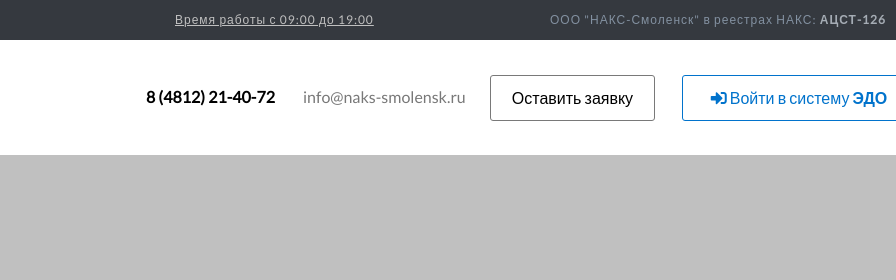
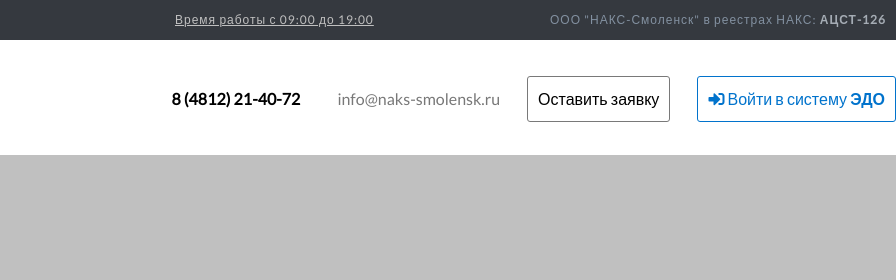
Before and after one commit to testpass1982/gsasslearning, a plain HTML site: page index.html in a window 1280 px wide. Shown: the top 280 px of the page, 384-1280 px from the left. Drawn offline with nearby package versions, Linux system fonts and the light colour scheme.

Commit message:
adde styles to white header

```diff
--- a/index.html
+++ b/index.html
@@ -20,8 +20,9 @@
       214000, город Смоленск, Краснинское шоссе 21, офис 2</div>
     <div class="work-time">Время работы с 09:00 до 19:00</div>
     <div class="in-naks-registry">ООО  "НАКС-Смоленск" в реестрах НАКС: <span class="reg-name">АЦСТ-126 </span></div>
-  </div></div>
-
+  </div>
+</div>
+<div class="white-header-container">
   <div class="white-header">
   <div class="logo"><img src="/img/logo_for_white_header.png" alt='Аттестационный центр "НАКС Смоленск"'></div>
   <div class="email-and-login-area">
@@ -33,8 +34,8 @@
     <i class="fas fa-sign-in-alt"></i>
     Войти в систему <span class="bolded">ЭДО</span></div>
   </div>
-
-  </div>
+</div>
+</div>
   <div class="main-cont">main-content</div>
   <div class="content">content</div>
 </main>
--- a/scss/style.scss
+++ b/scss/style.scss
@@ -10,6 +10,7 @@ main {
     flex-flow: column;
     justify-content: center;
     margin: auto;
+    width: 100%;
 }
 
 .bolded {
@@ -23,6 +24,7 @@ main {
 @media (min-width: 960px) {
     .top-gray-line {
         background-color: #35393f;
+        width: 100%;
     }
         .top-addr-container {
             margin: auto;
@@ -53,49 +55,54 @@ main {
             display: inline;
         }
     }
+    .white-header-container{
+        width: 100%;
+        margin: auto;
+    }
     .white-header {
         margin: auto;
-        width: $content-width;
+        max-width: $content-width;
         height: 115px;
         display: flex;
-        flex-flow: row nowrap;
+        flex-flow: row wrap;
         justify-content: space-between;
     }
     .logo {
         padding: 30px 10px 30px;
-        width: 300px;
+        // width: 300px;
     }
 
     .email-and-login-area {
-        margin-left: auto;
+        // margin-left: auto;
         display: flex;
+        justify-content: space-between;
         align-items: center;
     }
 
     .org-phone {
         color: black;
         font-weight: bold;
-        // padding: 0px 10px;
+        padding: 0px 10px;
         margin-right: 17px;
-        width: 140px;
+        // width: 140px;
     }
 
     .org-email {
         color: #787878;
-        // padding: 0px 10px;
+        padding: 0px 10px;
         margin-right: 17px;
-        width: 170px;
+        // width: 170px;
     }
 
     .send-message-button {
         text-align: center;
-        // padding: 0px 10px;
+        padding: 0px 10px;
         margin-right: 27px;
         border-style: solid;
         border-color: rgb(121, 121, 121);
         border-width: 1px;
         border-radius: 3px;
-        width: 163px;
+        // width: 163px;
         height: 44px;
         line-height: 44px;
     }
@@ -104,15 +111,18 @@ main {
         border: solid 1px rgb(1, 115, 204);
         border-radius: 3px;
         height: 44px;
-        width: 232px;
+        padding: 0px 10px;
+        // width: 232px;
         line-height: 44px;
         text-align: center;
         color: #0173cc;
     }
-
+    .main-content-container {
+        max-width: $content-width
+    }
     .main-cont {
         margin: auto;
-        width: $content-width;
+        width: 100%;
         height: 646px;
         background-color: silver;
         // background-image: url(../img/bg-pic.png);
```
Also changed, not shown: css/style.css. Lines whose indentation alone changed are shown as unchanged.
